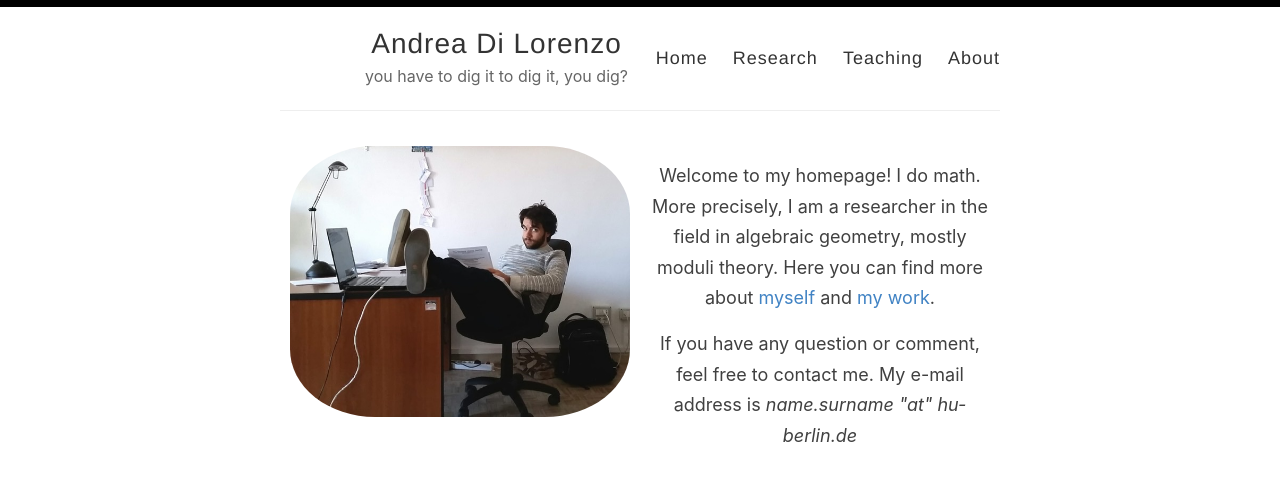
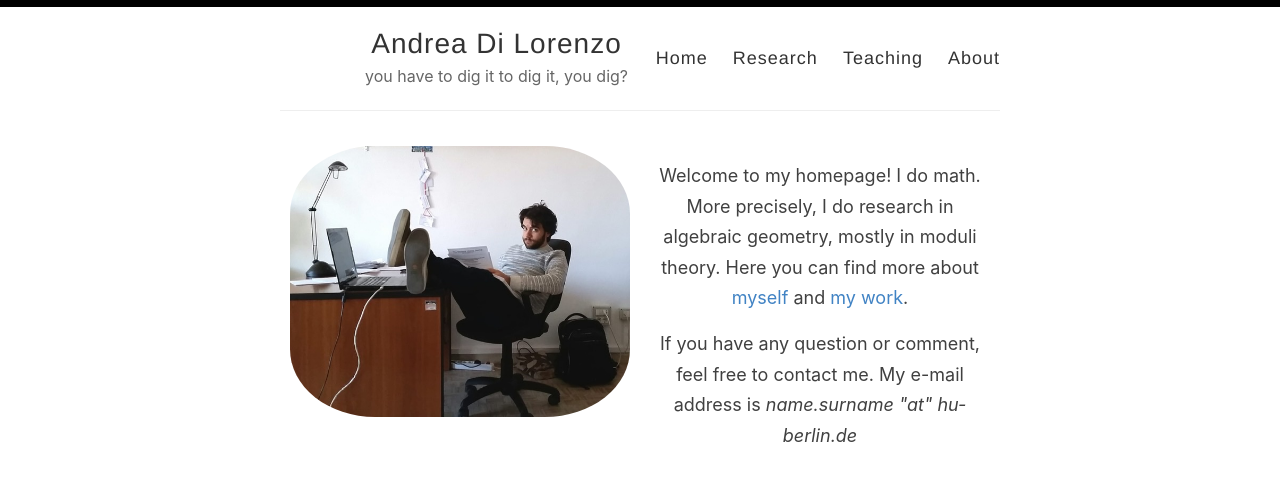
Before and after one commit to anddil/anddil.github.io, a Jekyll site: the page built from index.html, in a window 1280 px wide. Shown: the top 481 px of the page. Built offline with Jekyll 4.4.1, drawn with Linux system fonts in a browser that asks for light colours; the list of posts is cut into pages by our own code.

Commit message:
Update index.html

```diff
--- a/index.html
+++ b/index.html
@@ -48,7 +48,7 @@ layout: default
 
 <div class="column">
   <p> Welcome to my homepage!
-   I do math. More precisely, I am a researcher in the field in algebraic geometry, mostly moduli theory.
+   I do math. More precisely, I do research in algebraic geometry, mostly in moduli theory.
    Here you can find more about <a href="{{ site.baseurl }}/about">myself</a> and
     <a href="{{ site.baseurl }}/research">my work</a>. </p>
 
```
